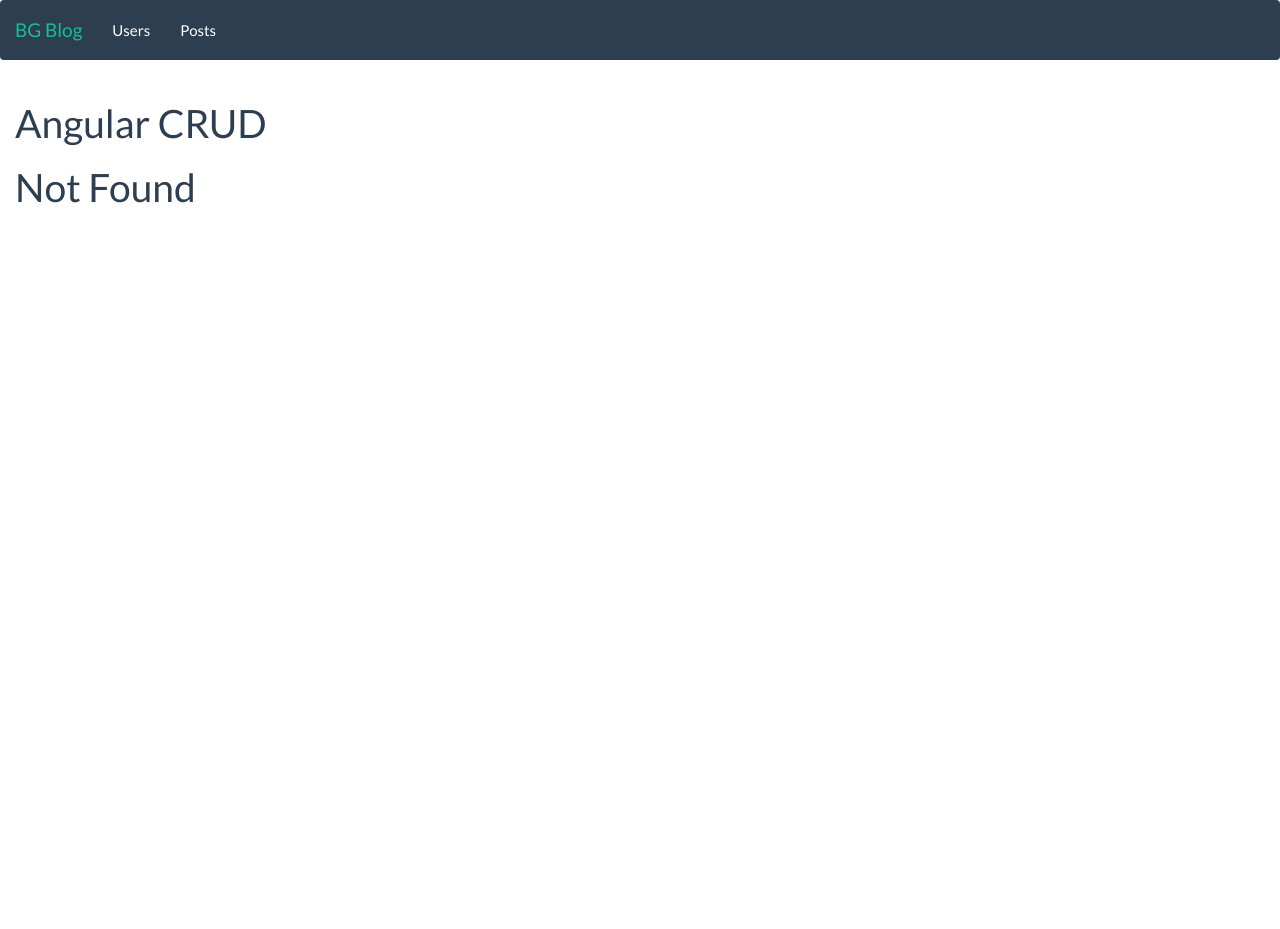
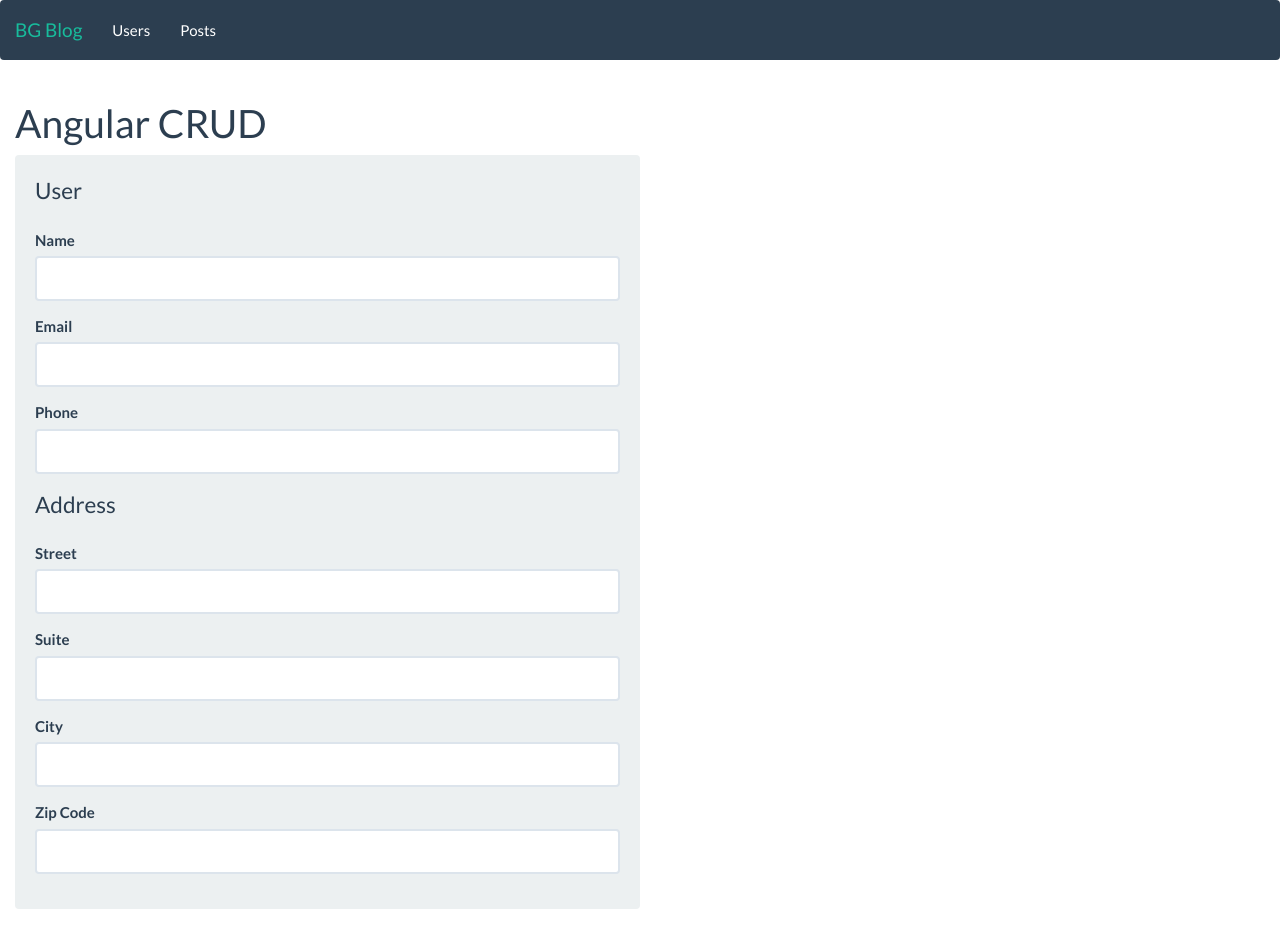
Before and after one commit to gusjabar/angularCRUD, an Angular app: page /new in a window 1280 px wide. Before the commit this address had no page. Before the commit the page ends 800 px from the top, so only its background shows below. Built offline with nearby package versions, Linux system fonts and the light colour scheme.

Commit message:
added form and modified router for add new user.

```diff
--- a/src/app/app.module.ts
+++ b/src/app/app.module.ts
@@ -12,6 +12,7 @@ import { NotFoundComponent } from './notfound.component';
 import { HomeComponent } from './home.component';
 
 import { Routing } from './app.routing';
+import { usersRouting } from './users/user.routing';
 
 @NgModule({
   declarations: [
@@ -25,6 +26,7 @@ import { Routing } from './app.routing';
     HttpModule,
     UsersModule,
     PostsModule,
+    usersRouting,
     Routing
   ],
   providers: [],
--- a/src/app/app.routing.ts
+++ b/src/app/app.routing.ts
@@ -1,13 +1,13 @@
 import { Router, RouterModule } from '@angular/router';
 
 import { HomeComponent } from './home.component';
-import { UsersComponent } from './users/users.component';
+
+
 import { PostsComponent } from './posts/posts.component';
-import {NotFoundComponent} from './notfound.component';
+import { NotFoundComponent } from './notfound.component';
 
 export const Routing = RouterModule.forRoot([
     { path: '', redirectTo: 'home', pathMatch: 'full' },
-    { path: 'users', component: UsersComponent },
     { path: 'posts', component: PostsComponent },
     { path: 'home', component: HomeComponent },
     { path: '**', component: NotFoundComponent }
--- /dev/null
+++ b/src/app/users/user-form.template.html
@@ -0,0 +1,38 @@
+<div class="col-md-6 col-lg-6 well">
+    <form>
+        <fieldset>
+            <legend>User</legend>
+            <div class="form-group">
+                <label for="userName" class="control-label">Name</label>
+                <input type="text" class="form-control" id="userName">
+            </div>
+            <div class="form-group">
+                <label for="email" class="control-label">Email</label>
+                <input type="text" class="form-control" id="email">
+            </div>
+            <div class="form-group">
+                <label for="phone" class="control-label">Phone</label>
+                <input type="text" class="form-control" id="phone">
+            </div>
+        </fieldset>
+        <fieldset>
+            <legend>Address</legend>
+            <div class="form-group">
+                <label for="street" class="control-label">Street</label>
+                <input type="text" class="form-control" id="street">
+            </div>
+            <div class="form-group">
+                <label for="suite" class="control-label">Suite</label>
+                <input type="text" class="form-control" id="suite">
+            </div>
+            <div class="form-group">
+                <label for="city" class="control-label">City</label>
+                <input type="text" class="form-control" id="city">
+            </div>
+            <div class="form-group">
+                <label for="zipcode" class="control-label">Zip Code</label>
+                <input type="text" class="form-control" id="zipcode">
+            </div>
+        </fieldset>
+    </form>
+</div>
--- /dev/null
+++ b/src/app/users/user.routing.ts
@@ -0,0 +1,9 @@
+import { Router, RouterModule } from '@angular/router';
+
+import { UsersComponent } from './users.component';
+import { UserFormComponent } from './user-form.component';
+
+export const usersRouting = RouterModule.forChild([
+    { path: 'users', component: UsersComponent },
+    { path: 'new', component: UserFormComponent }
+])
--- a/src/app/users/users.module.ts
+++ b/src/app/users/users.module.ts
@@ -1,11 +1,16 @@
 import { NgModule } from '@angular/core';
 import { CommonModule } from '@angular/common';
+
 import { UsersComponent } from './users.component';
+import {UserFormComponent} from './user-form.component';
+
 import { UserServices } from './users.services';
 
 @NgModule({
     imports: [CommonModule],
-    declarations: [UsersComponent],
+    declarations: [
+        UsersComponent,
+        UserFormComponent],
     providers: [UserServices]
 })
 export class UsersModule { }
--- a/src/app/users/users.template.html
+++ b/src/app/users/users.template.html
@@ -1,4 +1,5 @@
 <h2>Users</h2>
+<a href="new" class="btn btn-primary">Add user</a>
 <table class="table table-bordered">
     <thead>
         <tr>
```
Also changed, not shown: src/app/users/user-form.component.ts (added, +8 -0 lines).
